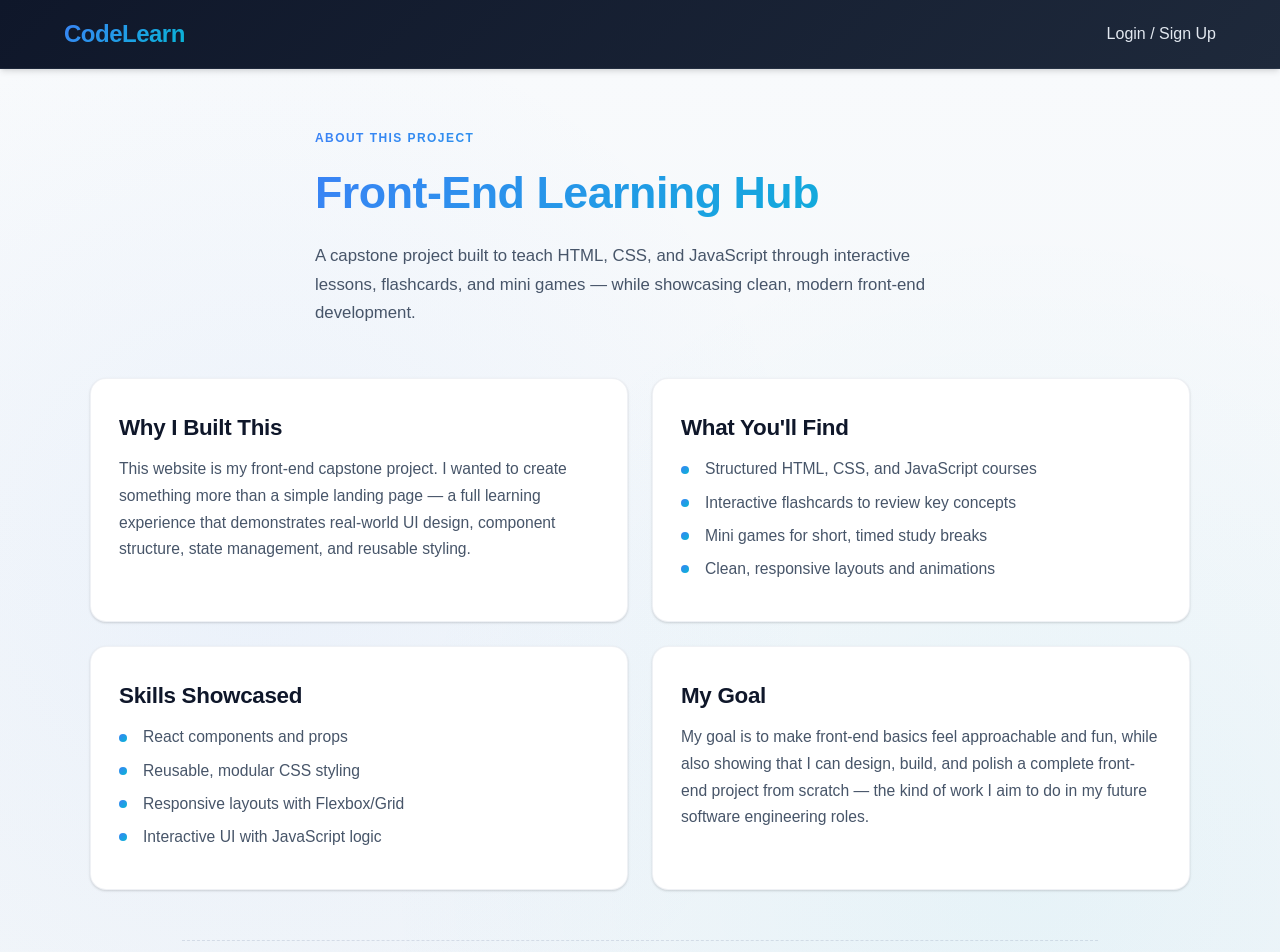
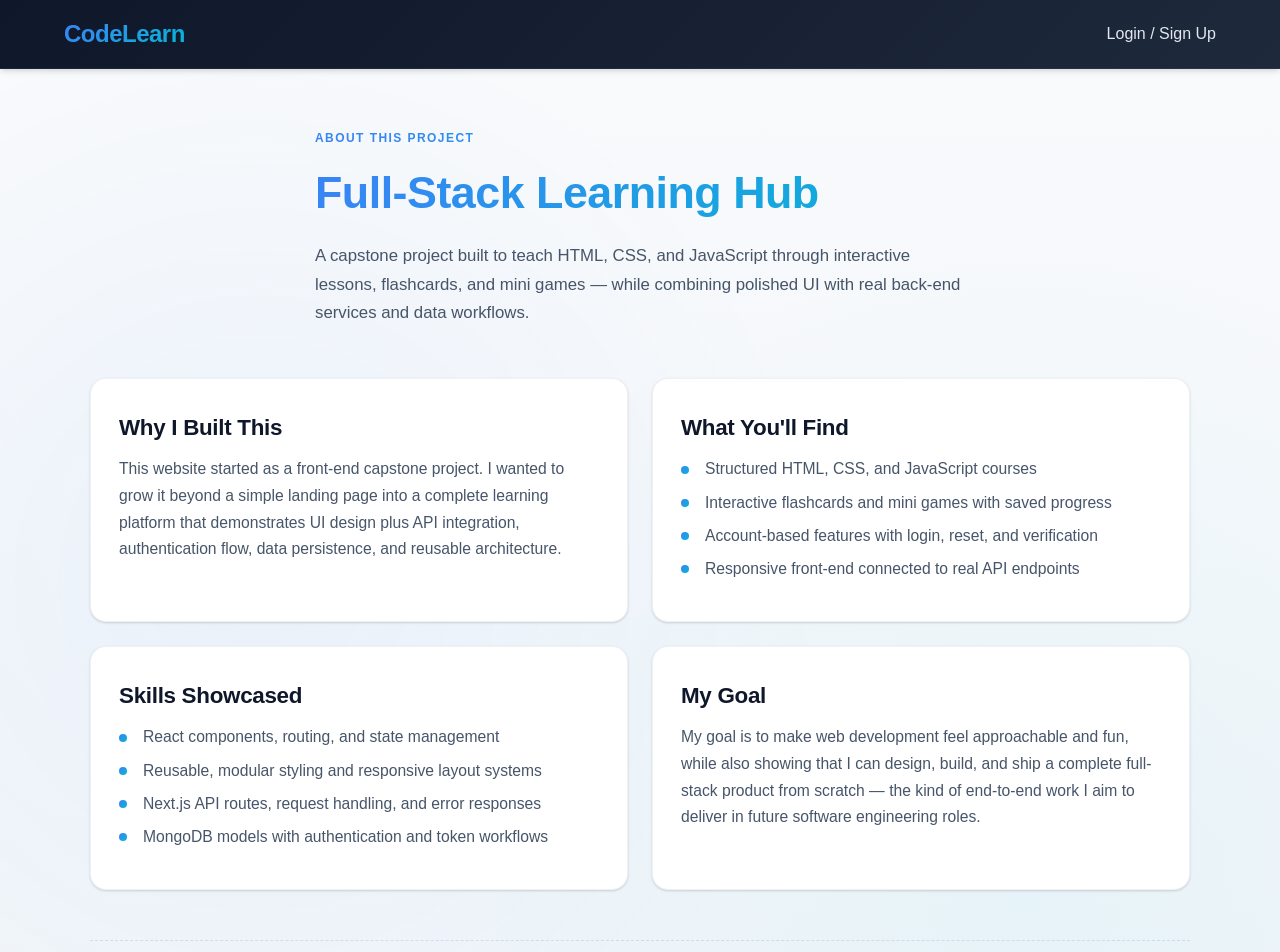
Before and after one commit to AliRasouli2000/codelearn-capstone, a Next.js app: page /about in a window 1280 px wide. Shown: the top 952 px of the page. Built offline with nearby package versions, Linux system fonts and the light colour scheme; no server answers.

Commit message:
Update About copy and app metadata title

```diff
--- a/src/app/about/page.tsx
+++ b/src/app/about/page.tsx
@@ -8,11 +8,11 @@ export default function AboutPage() {
       <section className={styles["about-hero"]}>
         <div className={styles["about-hero-content"]}>
           <p className={styles["about-tagline"]}>About this project</p>
-          <h1 className={styles["about-title"]}>Front-End Learning Hub</h1>
+          <h1 className={styles["about-title"]}>Full-Stack Learning Hub</h1>
           <p className={styles["about-subtitle"]}>
             A capstone project built to teach HTML, CSS, and JavaScript through
-            interactive lessons, flashcards, and mini games — while showcasing
-            clean, modern front-end development.
+            interactive lessons, flashcards, and mini games — while combining
+            polished UI with real back-end services and data workflows.
           </p>
         </div>
       </section>
@@ -22,10 +22,10 @@ export default function AboutPage() {
           <div className={styles["about-card"]}>
             <h2>Why I Built This</h2>
             <p>
-              This website is my front-end capstone project. I wanted to create
-              something more than a simple landing page — a full learning
-              experience that demonstrates real-world UI design, component
-              structure, state management, and reusable styling.
+              This website started as a front-end capstone project. I wanted to
+              grow it beyond a simple landing page into a complete learning
+              platform that demonstrates UI design plus API integration,
+              authentication flow, data persistence, and reusable architecture.
             </p>
           </div>
 
@@ -33,29 +33,29 @@ export default function AboutPage() {
             <h2>What You&apos;ll Find</h2>
             <ul className={styles["about-list"]}>
               <li>Structured HTML, CSS, and JavaScript courses</li>
-              <li>Interactive flashcards to review key concepts</li>
-              <li>Mini games for short, timed study breaks</li>
-              <li>Clean, responsive layouts and animations</li>
+              <li>Interactive flashcards and mini games with saved progress</li>
+              <li>Account-based features with login, reset, and verification</li>
+              <li>Responsive front-end connected to real API endpoints</li>
             </ul>
           </div>
 
           <div className={styles["about-card"]}>
             <h2>Skills Showcased</h2>
             <ul className={styles["about-list"]}>
-              <li>React components and props</li>
-              <li>Reusable, modular CSS styling</li>
-              <li>Responsive layouts with Flexbox/Grid</li>
-              <li>Interactive UI with JavaScript logic</li>
+              <li>React components, routing, and state management</li>
+              <li>Reusable, modular styling and responsive layout systems</li>
+              <li>Next.js API routes, request handling, and error responses</li>
+              <li>MongoDB models with authentication and token workflows</li>
             </ul>
           </div>
 
           <div className={styles["about-card"]}>
             <h2>My Goal</h2>
             <p>
-              My goal is to make front-end basics feel approachable and fun,
-              while also showing that I can design, build, and polish a complete
-              front-end project from scratch — the kind of work I aim to do in
-              my future software engineering roles.
+              My goal is to make web development feel approachable and fun,
+              while also showing that I can design, build, and ship a complete
+              full-stack product from scratch — the kind of end-to-end work I
+              aim to deliver in future software engineering roles.
             </p>
           </div>
         </div>
@@ -64,8 +64,8 @@ export default function AboutPage() {
       <section className={styles["about-footer-note"]}>
         <p>
           This project is constantly evolving. As I learn new techniques and
-          tools, I&apos;ll keep improving the design, features, and learning
-          experience.
+          tools, I&apos;ll keep improving the architecture, features, and learning
+          experience across both client and server.
         </p>
       </section>
     </main>
--- a/src/app/layout.tsx
+++ b/src/app/layout.tsx
@@ -16,8 +16,8 @@ const geistMono = Geist_Mono({
 });
 
 export const metadata: Metadata = {
-  title: "Create Next App",
-  description: "Generated by create next app",
+  title: "CodeLearn",
+  description: "CodeLearn full-stack web development learning platform",
 };
 
 export default function RootLayout({
```
